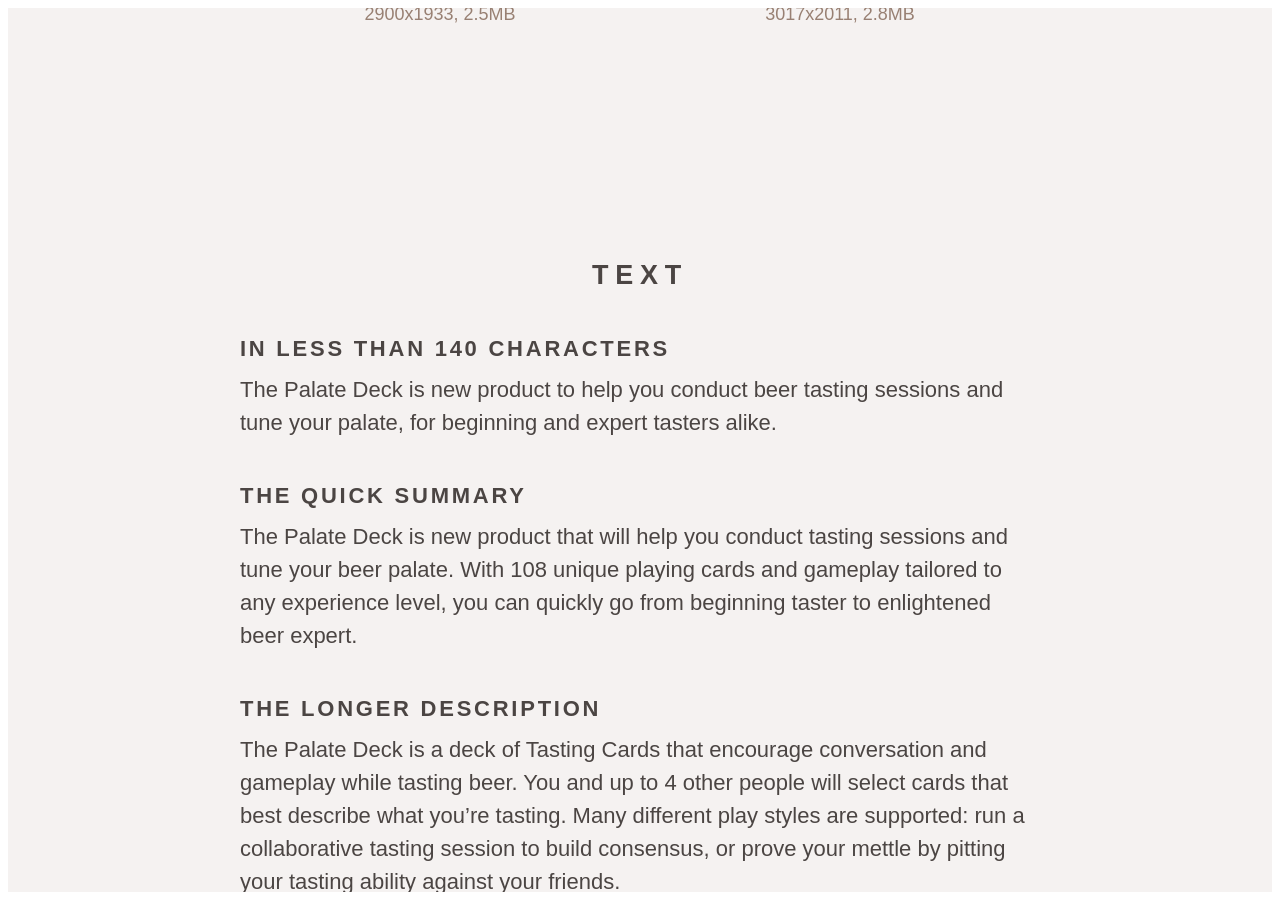
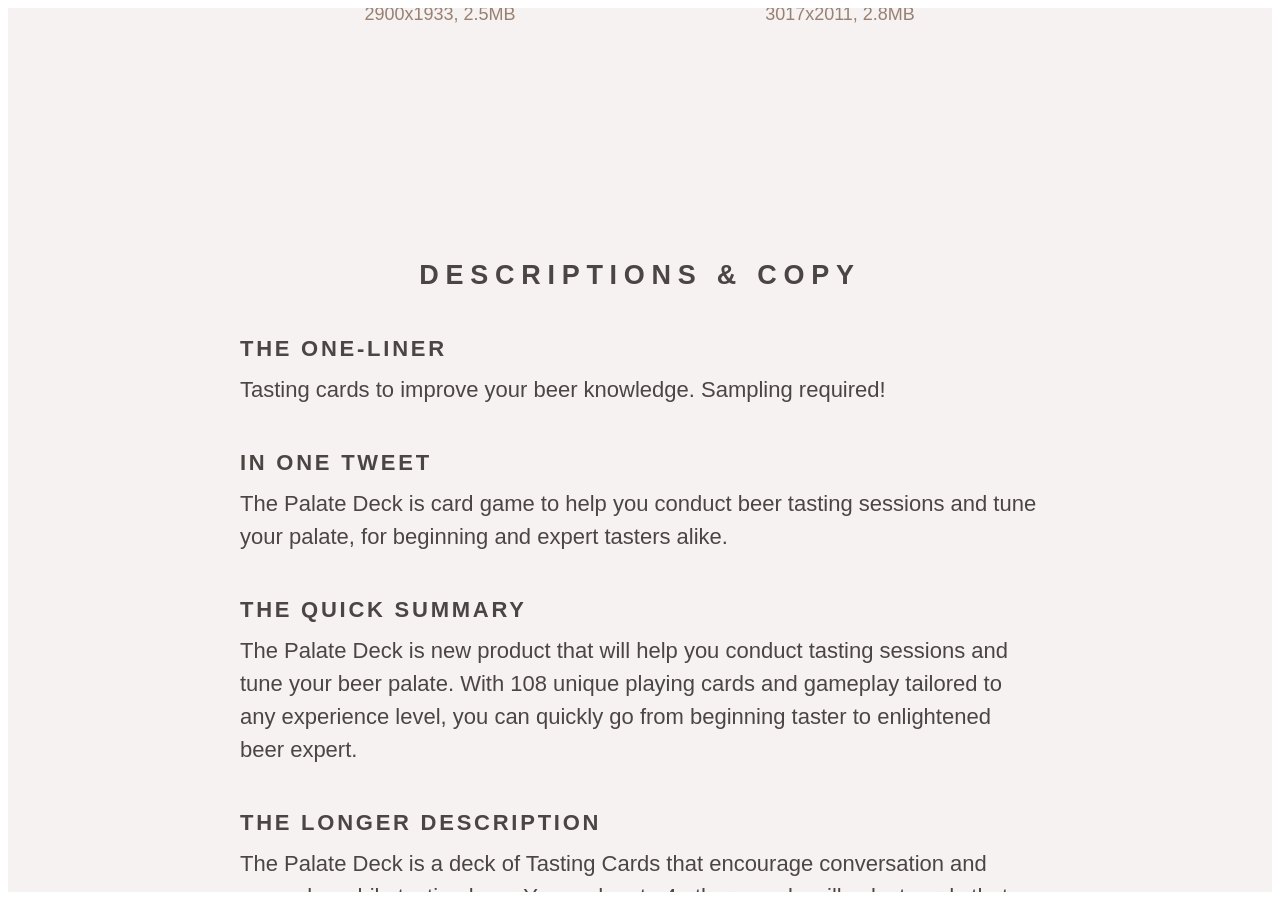
Before and after one commit to mezzoblue/palatedeck.com, a Jekyll site: the page built from press.html, in a window 1280 px wide and 900 px high, scrolled down 2599 px. Built offline with Jekyll 4.4.1, drawn with Linux system fonts in a browser that asks for light colours; nearby versions of some CDN libraries.

Commit message:
Updating press page

```diff
--- a/press.html
+++ b/press.html
@@ -169,12 +169,17 @@
 <div class="page-section page-section-instructions-athome">
 	<div class="wrapper">
 
-		<h2 class="header-secondary">Text</h2>
+		<h2 class="header-secondary">Descriptions &amp; Copy</h2>
+
+		<div class="mini-section">
+			<h3 class="header-small">The one-liner</h3>
+			<p>Tasting cards to improve your beer knowledge. Sampling required!</p>
+		</div>
 
 
 		<div class="mini-section">
-			<h3 class="header-small">In less than 140 characters</h3>
-			<p>The Palate Deck is new product to help you conduct beer tasting sessions and tune your palate, for beginning and expert tasters alike.</p>
+			<h3 class="header-small">In one Tweet</h3>
+			<p>The Palate Deck is card game to help you conduct beer tasting sessions and tune your palate, for beginning and expert tasters alike.</p>
 		</div>
 
 
```
Also changed, not shown: 2 other files.
